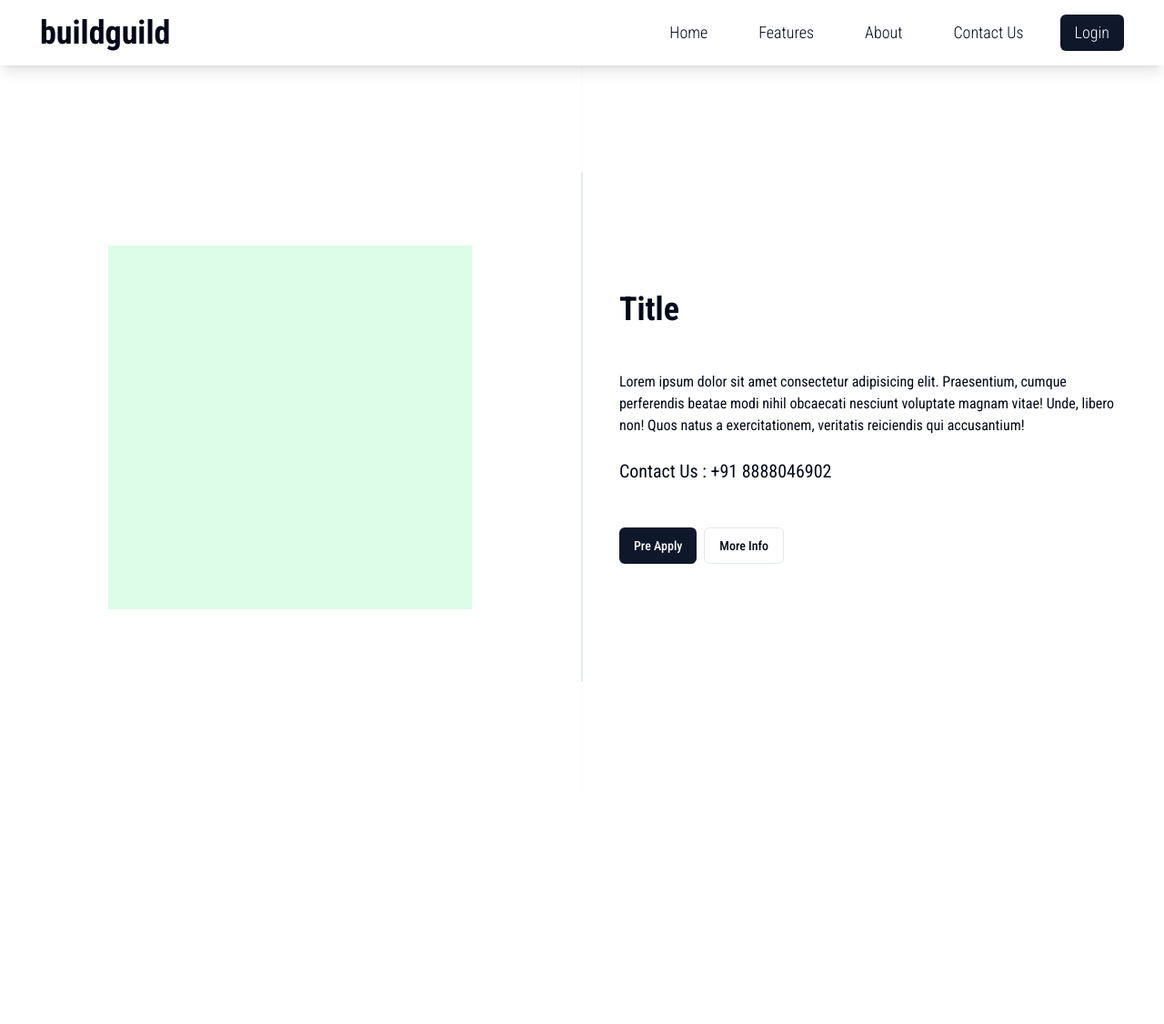
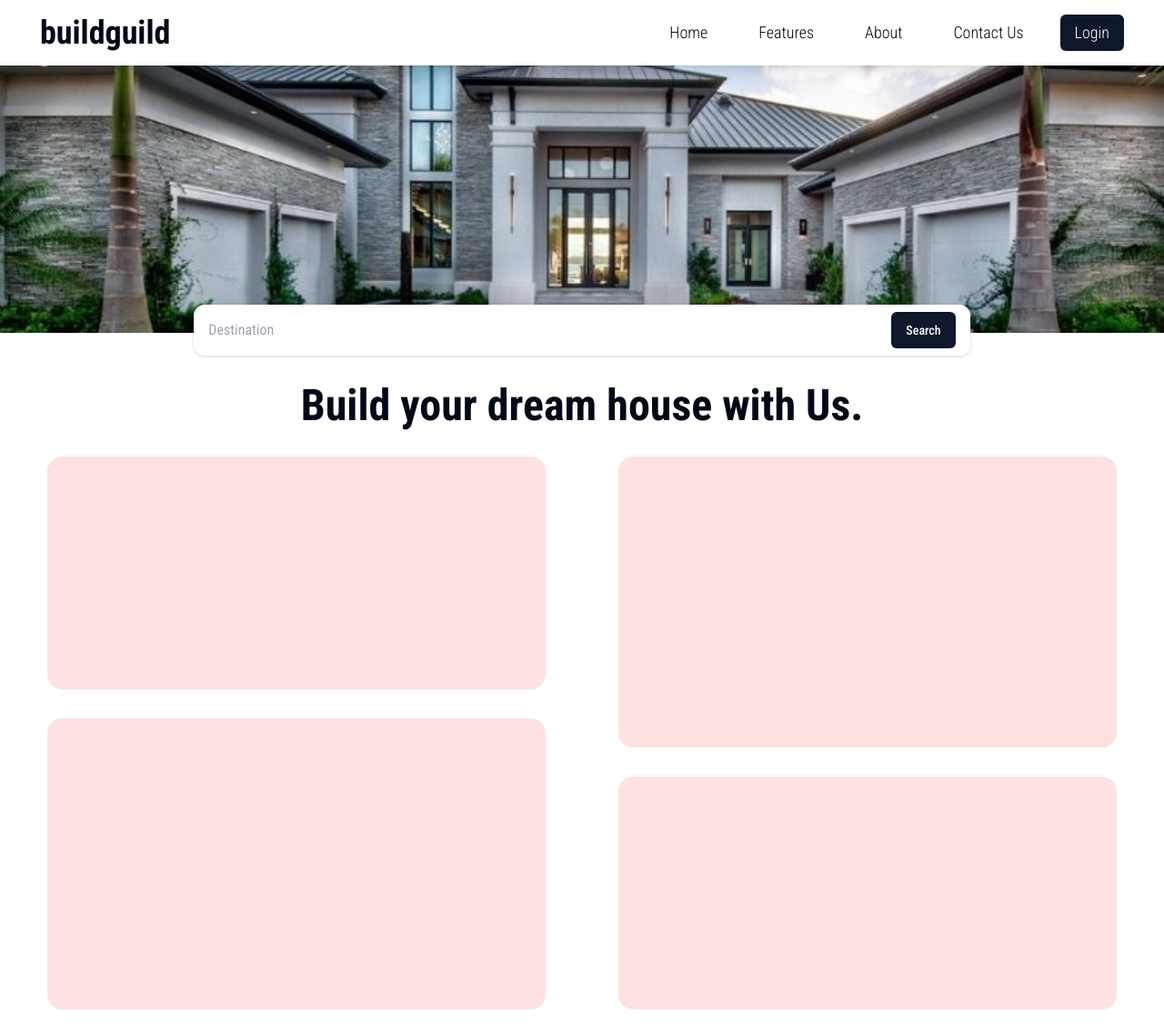
Before and after one commit to RiteshBorse/buildguild, a React (Vite) app in the folder frontend/: page / in a window 1280 px wide. Shown: the whole page at 91% size. Before the commit the page ends 870 px from the top, so only its background shows below. Built offline with nearby package versions, Linux system fonts and the light colour scheme.

Commit message:
Explore page

```diff
--- a/frontend/src/App.jsx
+++ b/frontend/src/App.jsx
@@ -1,11 +1,11 @@
 import React from 'react'
 import Navbar from './components/Navbar'
-import ExploreInfo from './pages/ExploreInfo'
+import Explore from './pages/Explore'
 const App = () => {
   return (
     <div>
       <Navbar auth={false}/>
-       <ExploreInfo/>
+       <Explore/>
     </div>
   )
 }
--- a/frontend/src/components/Navbar.jsx
+++ b/frontend/src/components/Navbar.jsx
@@ -3,7 +3,7 @@ import { Button } from './ui/button'
 const Navbar = ({auth}) => {
   const user = auth;
   return (
-    <div className='font-roboto flex items-center h-fit w-full justify-between px-11 py-4 shadow-lg fixed top-0 left-0 right-0 bg-white'>
+    <div className='z-20 font-roboto flex items-center h-fit w-full justify-between px-11 py-4 shadow-lg fixed top-0 left-0 right-0 bg-white'>
         <h1 className='text-4xl font-bold'>buildguild</h1>
         <div className='flex text-xl items-center gap-6'>
             <Button className='text-lg font-light' variant="ghost">Home</Button>
--- /dev/null
+++ b/frontend/src/pages/Explore.jsx
@@ -0,0 +1,40 @@
+import { Button } from "@/components/ui/button";
+import buildingImage from "@/images/Building.jpg";
+
+
+
+const Explore = () => {
+   return(
+    <div className=" flex flex-col" >
+        <div className="mt-[70px] h-1/2 sm:h-1/3 flex flex-col items-center relative">
+            <img className=" w-full h-full bg-red-200" src={buildingImage} alt="" />
+
+            <div className="flex justify-between bg-white  w-2/3 absolute bottom-[-25px] rounded-xl drop-shadow py-2 px-4 ">
+                  <input type="text" placeholder="Destination" className="outline-none w-full" />
+                 <Button>Search</Button>
+            </div>
+
+        </div>
+        <h1 className=" self-center text-3xl  lg:text-5xl font-bold p-4 mt-10">Build your dream house with Us.</h1>
+
+        <div className="mx-5  snap-y ">
+            <div className="flex gap-4  items-center">
+            <div className=" flex justify-center flex-col  w-full">
+                  <div className=" min-h-64 bg-red-100 w-7/8 sm:mx-2 lg:mx-8  my-4 rounded-2xl " ></div>
+                  <div className=" min-h-80 bg-red-100 w-7/8 sm:mx-2 lg:mx-8  my-4 rounded-2xl " ></div>
+           </div>
+           <div className=" flex justify-center flex-col w-full">
+                  <div className=" min-h-80 bg-red-100 w-7/8 sm:mx-2 lg:mx-8 my-4 rounded-2xl" ></div>
+                  <div className=" min-h-64 bg-red-100 w-7/8 sm:mx-2 lg:mx-8  my-4 rounded-2xl " >
+                  </div>
+           </div>
+            </div>
+
+
+        </div>
+    </div>
+
+    );
+};
+
+export default Explore;
--- a/frontend/tailwind.config.js
+++ b/frontend/tailwind.config.js
@@ -75,6 +75,7 @@ module.exports = {
         "roboto" : ["Roboto Condensed"]
       }
     },
+
   },
   plugins: [require("tailwindcss-animate")],
 }
```
Also changed, not shown: frontend/src/images/Building.jpg (added).
